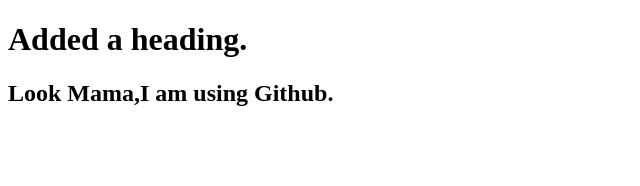
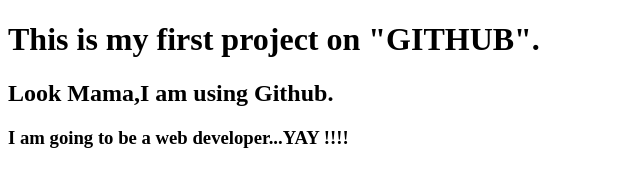
Before and after one commit to Swarna-Ghosh-Riya/my-first-website, a plain HTML site: page index.html in a window 1280 px wide. Shown: the whole page, without its empty margins (0-640 px from the left). Drawn offline with Linux system fonts and the light colour scheme.

Commit message:
adding a note

```diff
--- a/index.html
+++ b/index.html
@@ -6,7 +6,8 @@
     <title>Document</title>
 </head>
 <body>
-    <h1>Added a heading.</h1>
+    <h1>This is my first project on "GITHUB".</h1>
     <h2>Look Mama,I am using Github.</h2>
+    <h3>I am going to be a web developer...YAY !!!!</h3>
 </body>
 </html>
```
